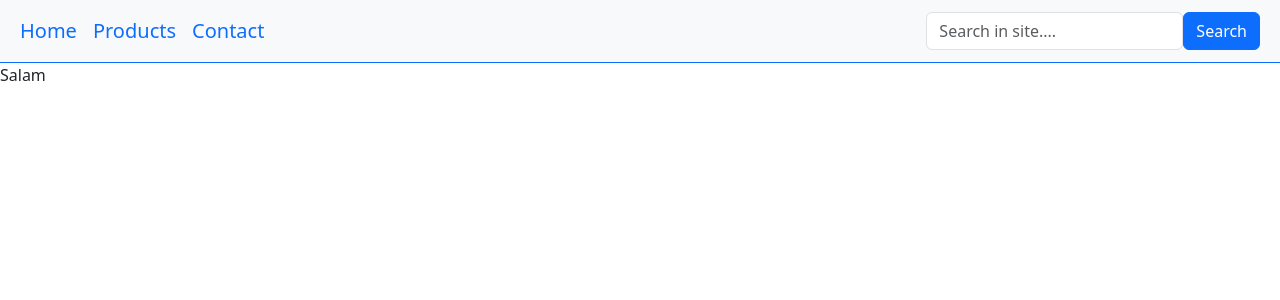
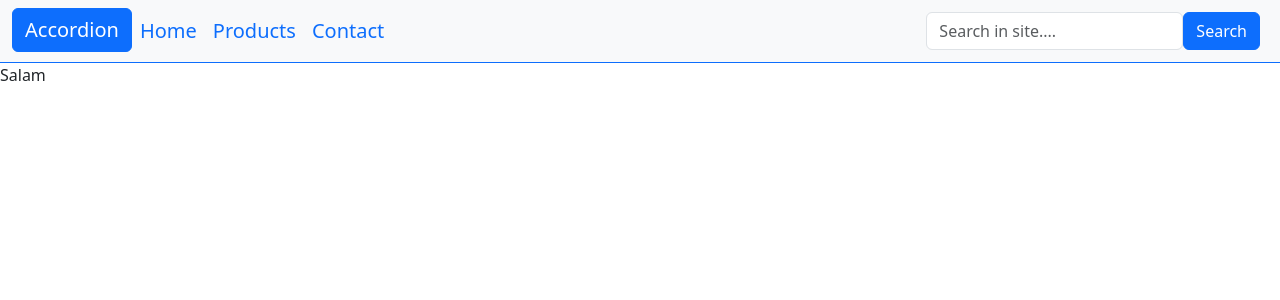
Before and after one commit to Dev-MostafaAzari/SimpleReact-App, a React (Create React App) app: page / in a window 1280 px wide. Shown: the top 300 px of the page. Built offline with nearby package versions, Linux system fonts and the light colour scheme.

Commit message:
contextAccordion

```diff
--- a/src/App.js
+++ b/src/App.js
@@ -4,13 +4,17 @@ import { BrowserRouter, Route, Routes } from "react-router-dom";
 import Home from "./pages/home";
 import Products from "./pages/products";
 import Contact from "./pages/contact";
-
+import CanvosContext from "./contexts/OffcanvasContext";
+import Offcan from "./components/Offcanvas";
 
 function App() {
   return (
     <BrowserRouter>
       <div className="App">
-        <Navbar />
+        <CanvosContext>
+          <Navbar/>
+          <Offcan/>
+        </CanvosContext>
         <Routes>
           <Route path="/" element={<Home/>}/>
           <Route path="/products" element={<Products/>}/>
--- a/src/components/Navbar.js
+++ b/src/components/Navbar.js
@@ -1,23 +1,31 @@
-import React from "react";
+import React,{useContext} from "react";
+import { Button } from "react-bootstrap";
 import {Link} from "react-router-dom"
+import { OffcanvosCon } from "../contexts/OffcanvasContext";
+
 
 function Navbar(){
+    var {Open}=useContext(OffcanvosCon);
+
+
+
+
     return(
-        <nav class="navbar navbar-expand-lg bg-light  border-bottom border-primary border-1">
-        <div class="container-fluid">
-            <button class="navbar-toggler" type="button" data-bs-toggle="collapse" data-bs-target="#navbar1" aria-expanded="false" aria-controls="navbar1" aria-label="navbarBtn">
-                <span class="navbar-toggler-icon"></span>
+        <nav className="navbar navbar-expand-lg bg-light  border-bottom border-primary border-1">
+        <div className="container-fluid">
+            <button className="navbar-toggler" type="button" data-bs-toggle="collapse" data-bs-target="#navbar1" aria-expanded="false" aria-controls="navbar1" aria-label="navbarBtn">
+                <span className="navbar-toggler-icon"></span>
             </button>
-            <div class="collapse navbar-collapse" id="navbar1">
-                <ul class="navbar-nav me-auto">
-                    <li class="nav-item"><Link class="nav-link link-primary fs-5" to="/" >Home</Link></li>
-                    <li class="nav-item"><Link class="nav-link link-primary fs-5" to="/products" >Products</Link></li>
-                    <li class="nav-item"><Link class="nav-link link-primary fs-5" to="/contact" >Contact</Link></li>
+            <div className="collapse navbar-collapse" id="navbar1">
+                <ul className="navbar-nav me-auto">
+                    <li className="nav-item"><Button className="fs-5" onClick={Open}>Accordion</Button></li>
+                    <li className="nav-item"><Link className="nav-link link-primary fs-5" to="/" >Home</Link></li>
+                    <li className="nav-item"><Link className="nav-link link-primary fs-5" to="/products" >Products</Link></li>
+                    <li className="nav-item"><Link className="nav-link link-primary fs-5" to="/contact" >Contact</Link></li>
                 </ul>
-
-                <form class="d-flex me-2">
-                    <input class="form-control" type="search" placeholder="Search in site...."/>
-                    <button type="submit" class="btn btn-primary">Search</button>
+                <form className="d-flex me-2">
+                    <input className="form-control" type="search" placeholder="Search in site...."/>
+                    <button type="submit" className="btn btn-primary">Search</button>
                 </form>
             </div>
 
--- /dev/null
+++ b/src/components/Offcanvas.js
@@ -0,0 +1,33 @@
+import React, { useContext } from 'react';
+import { ListGroup, ListGroupItem, Offcanvas, OffcanvasBody, OffcanvasHeader, OffcanvasTitle } from 'react-bootstrap';
+import { Link } from 'react-router-dom';
+import { OffcanvosCon } from '../contexts/OffcanvasContext';
+
+function Offcan() {
+    var {showcan,Close}=useContext(OffcanvosCon);
+    return (
+        <div>
+            <Offcanvas show={showcan} onHide={Close} placement="start">
+                <OffcanvasHeader closeButton>
+                    <OffcanvasTitle>
+                        Profile
+                    </OffcanvasTitle>
+                </OffcanvasHeader>
+                <OffcanvasBody>
+                    <ListGroup>
+                        <ListGroupItem><Link>Profile</Link></ListGroupItem>
+                        <ListGroupItem><Link>History</Link></ListGroupItem>
+                        <ListGroupItem><Link>Support</Link></ListGroupItem>
+                        <ListGroupItem><Link>LogOut</Link></ListGroupItem>
+                    </ListGroup>
+                </OffcanvasBody>
+            </Offcanvas>
+        </div>
+
+
+    )
+}
+
+
+
+export default Offcan;
--- /dev/null
+++ b/src/contexts/OffcanvasContext.js
@@ -0,0 +1,21 @@
+import React,{createContext,useState} from 'react';
+
+export var OffcanvosCon = createContext()
+
+function CanvosContext(props){
+    var [showcan,setShowcan]=useState(false)
+    function Open(){
+        setShowcan(true)
+    }
+    function Close()
+    {
+        setShowcan(false)
+    }
+    return(
+        <OffcanvosCon.Provider value={{showcan,Open:Open,Close:Close}}>
+            {props.children}
+        </OffcanvosCon.Provider>
+    )
+}
+
+export default CanvosContext;
```
